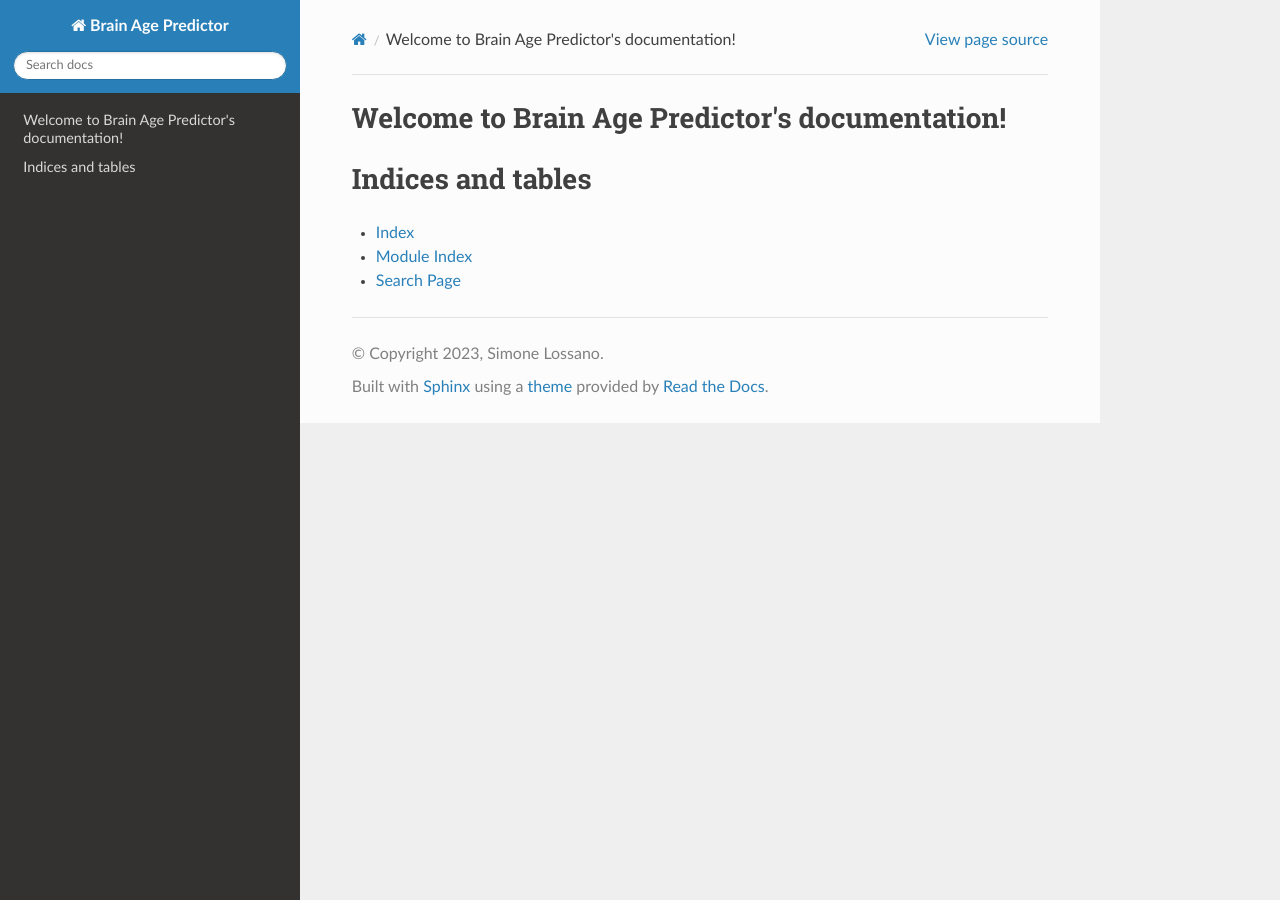
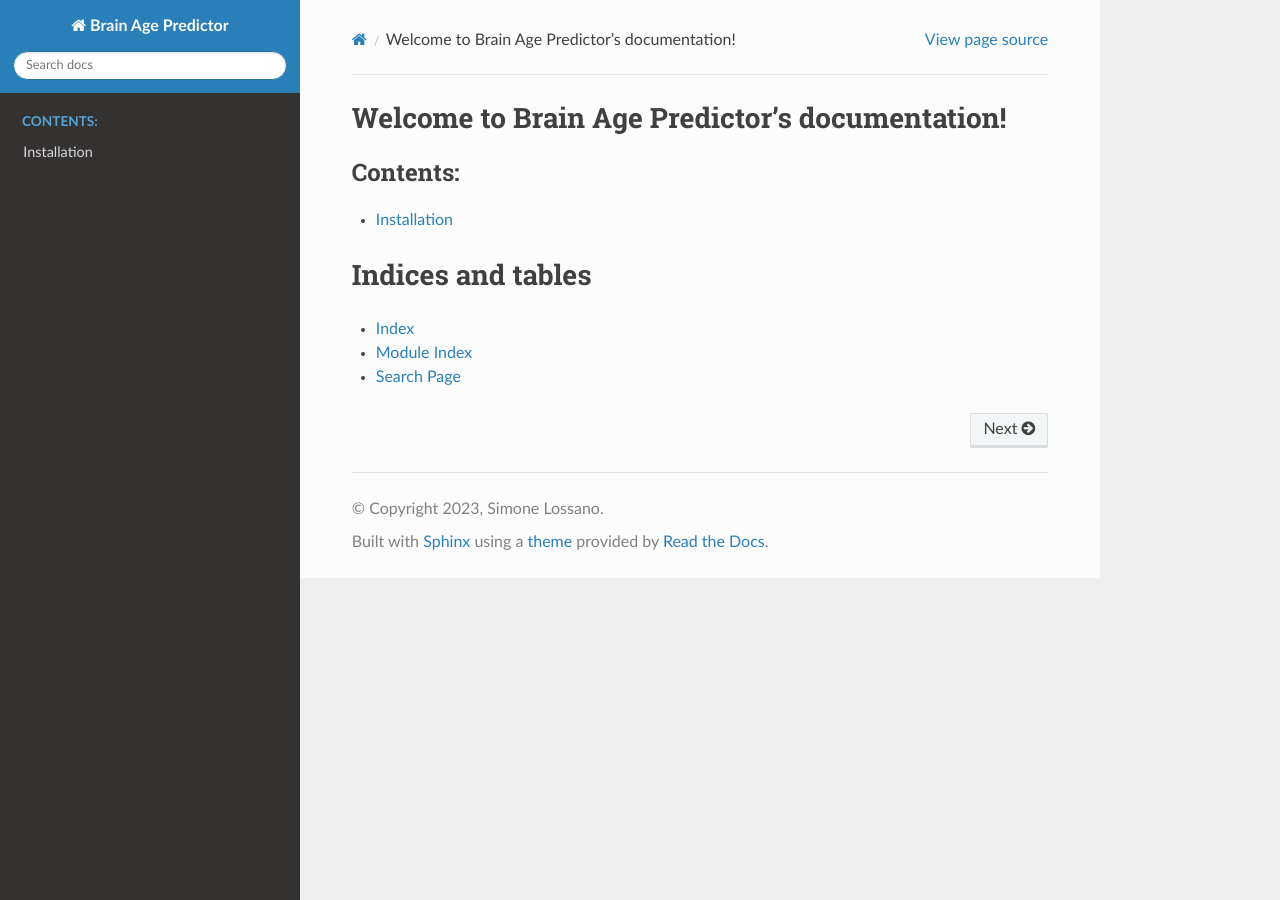
Before and after one commit to SimLoss/brain_age_predictor, a Sphinx documentation site: the page built from docs/index.rst, in a window 1280 px wide. Built offline with Sphinx 7.4.7 and the Read the Docs theme 2.0.0, drawn with Linux system fonts in a browser that asks for light colours.

Commit message:
Docs update.

```diff
--- a/docs/conf.py
+++ b/docs/conf.py
@@ -13,7 +13,7 @@
 import os
 import sys
 package_name = 'brain_age_predictor'
-package_root = os.path.abspath('../../')
+package_root = os.path.abspath('..')
 sys.path.insert(0, package_root)
 sys.path.insert(0, os.path.join(package_root, package_name))
 
@@ -26,7 +26,7 @@
 # -- General configuration ---------------------------------------------------
 # https://www.sphinx-doc.org/en/master/usage/configuration.html#general-configuration
 
-eextensions = [
+extensions = [
     'sphinx.ext.napoleon',
     'sphinx.ext.autodoc',
     'sphinx.ext.doctest',
@@ -39,25 +39,14 @@
     'sphinx_rtd_theme'
 ]
 
+# Add any paths that contain templates here, relative to this directory.
 templates_path = ['_templates']
+# List of patterns, relative to source directory, that match files and
+# directories to ignore when looking for source files.
+# This pattern also affects html_static_path and html_extra_path.
 exclude_patterns = ['_build', 'Thumbs.db', '.DS_Store']
 
 
-
-# Add any paths that contain templates here, relative to this directory.
-templates_path = ['_templates']
-
-# The language for content autogenerated by Sphinx. Refer to documentation
-# for a list of supported languages.
-#
-# This is also used if you do content translation via gettext catalogs.
-# Usually you set "language" from the command line for these cases.
-language = 'english'
-
-# List of patterns, relative to source directory, that match files and
-# directories to ignore when looking for source files.
-# This pattern also affects html_static_path and html_extra_path.
-exclude_patterns = []
 
 
 # -- Options for HTML output -------------------------------------------------
--- a/docs/index.rst
+++ b/docs/index.rst
@@ -10,6 +10,8 @@
    :maxdepth: 2
    :caption: Contents:
 
+   install
+
 
 
 Indices and tables
--- /dev/null
+++ b/docs/install.rst
@@ -0,0 +1,5 @@
+.. _install:
+
+Installation
+============
+Clone directory https://github.com/Pastiera/brain_age_predictor
```
